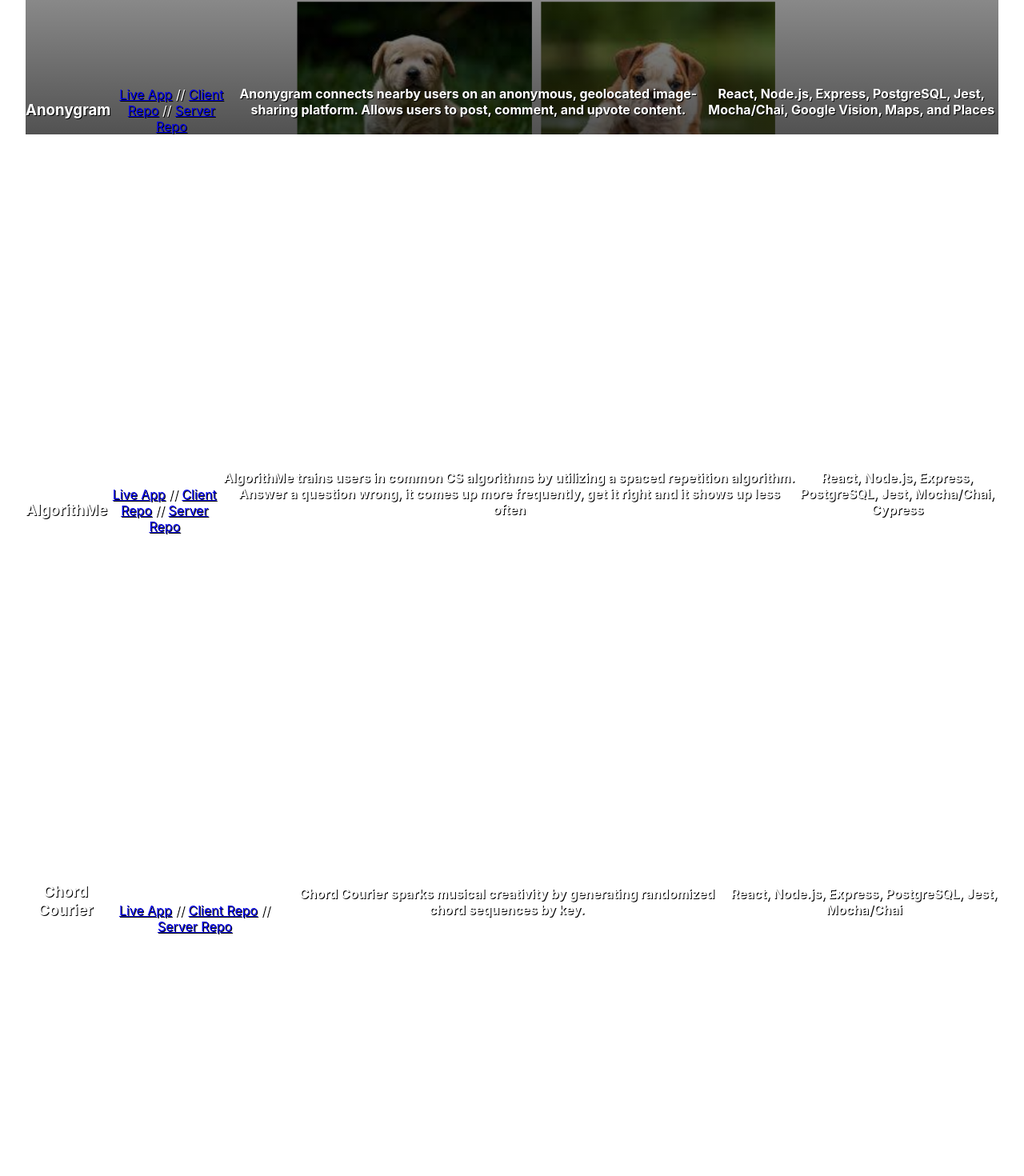
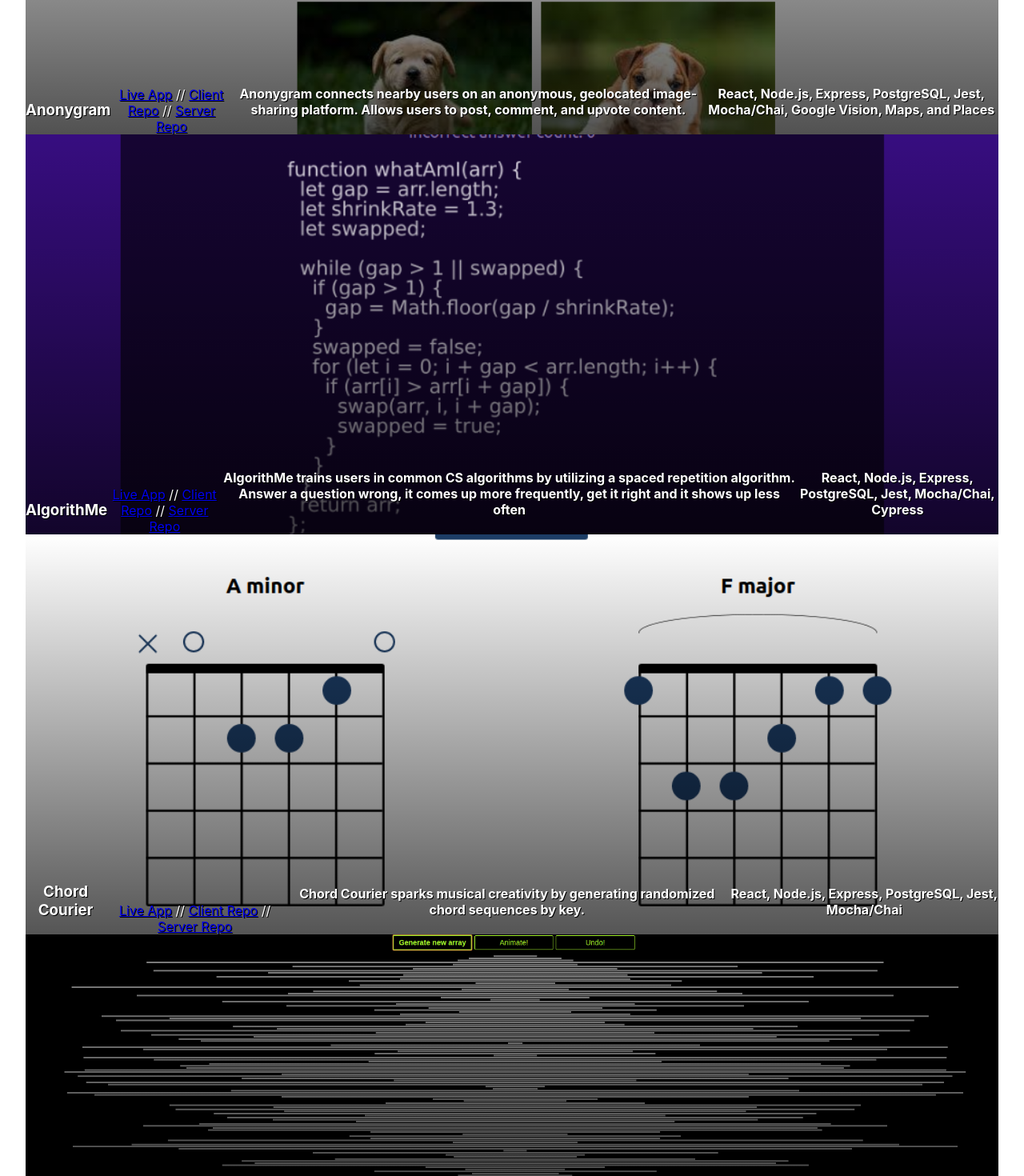
Before and after one commit to snschroeder/portfolio, a React (Create React App) app: page / in a window 1280 px wide. Shown: the part 755-2225 px from the top of the page at 80% size. Built offline with nearby package versions, Linux system fonts and the light colour scheme.

Commit message:
adds background images for grid

```diff
--- a/src/Components/Projects/Project-item/ProjectItem.css
+++ b/src/Components/Projects/Project-item/ProjectItem.css
@@ -10,3 +10,21 @@
   background-size: cover;
   background-position: center;
 }
+
+#AlgorithMe {
+  background-image: linear-gradient(rgba(0,0,0,0), rgba(0,0,0,0.666)),url("../../../image-assets/algorithMe.png");
+  background-size: cover;
+  background-position: center;
+}
+
+#Chord-Courier {
+  background-image: linear-gradient(rgba(0,0,0,0), rgba(0,0,0,0.666)),url("../../../image-assets/chord-courier.png");
+  background-size: cover;
+  background-position: center;
+}
+
+#Sort-Viz {
+  background-image: linear-gradient(rgba(0,0,0,0), rgba(0,0,0,0.666)),url("../../../image-assets/sort-viz.png");
+  background-size: cover;
+  background-position: center;
+}
--- a/src/Components/Projects/Project-item/ProjectItem.jsx
+++ b/src/Components/Projects/Project-item/ProjectItem.jsx
@@ -8,6 +8,7 @@ import './ProjectItem.css';
 export default function ProjectItem(props) {
   const {
     title,
+    id,
     desc,
     stack,
     // image,
@@ -23,7 +24,7 @@ export default function ProjectItem(props) {
   // };
 
   return (
-    <li className="grid-item" id={title}>
+    <li className="grid-item" id={id}>
       <h3 className="grid-item-h3">{title}</h3>
 
       <div className="link-style">
@@ -46,9 +47,10 @@ export default function ProjectItem(props) {
 
 ProjectItem.defaultProps = {
   title: '',
+  id: '',
   desc: '',
   stack: '',
-  image: '',
+  // image: '',
   fRepo: '',
   bRepo: '',
   live: '',
@@ -56,9 +58,10 @@ ProjectItem.defaultProps = {
 
 ProjectItem.propTypes = {
   title: PropTypes.string,
+  id: PropTypes.string,
   desc: PropTypes.string,
   stack: PropTypes.string,
-  image: PropTypes.string,
+  // image: PropTypes.string,
   fRepo: PropTypes.string,
   bRepo: PropTypes.string,
   live: PropTypes.string,
--- a/src/Components/Projects/Projects.jsx
+++ b/src/Components/Projects/Projects.jsx
@@ -14,6 +14,7 @@ export default function Projects(props) {
         {projects.map((project) => (
           <ProjectItem
             title={project.title}
+            id={project.id}
             desc={project.desc}
             stack={project.stack}
             image={project.image}
--- a/src/content/projects.js
+++ b/src/content/projects.js
@@ -1,6 +1,7 @@
 const projects = [
   {
     title: 'Anonygram',
+    id: 'Anonygram',
     desc: 'Anonygram connects nearby users on an anonymous, geolocated image-sharing platform. Allows users to post, comment, and upvote content.',
     stack: 'React, Node.js, Express, PostgreSQL, Jest, Mocha/Chai, Google Vision, Maps, and Places',
     image: 'anonygram-display-feed.png',
@@ -10,6 +11,7 @@ const projects = [
   },
   {
     title: 'AlgorithMe',
+    id: 'AlgorithMe',
     desc: 'AlgorithMe trains users in common CS algorithms by utilizing a spaced repetition algorithm. Answer a question wrong, it comes up more frequently, get it right and it shows up less often',
     stack: 'React, Node.js, Express, PostgreSQL, Jest, Mocha/Chai, Cypress',
     image: 'algorithMe2.png',
@@ -19,6 +21,7 @@ const projects = [
   },
   {
     title: 'Chord Courier',
+    id: 'Chord-Courier',
     desc: 'Chord Courier sparks musical creativity by generating randomized chord sequences by key.',
     stack: 'React, Node.js, Express, PostgreSQL, Jest, Mocha/Chai',
     image: 'chord-courier.png',
@@ -28,6 +31,7 @@ const projects = [
   },
   {
     title: 'Sort Viz',
+    id: 'Sort-Viz',
     desc: 'Sort Viz deepens users understanding of common sorting algorithms by visualizing the process.',
     stack: 'React',
     image: 'sort-viz.png',
```
